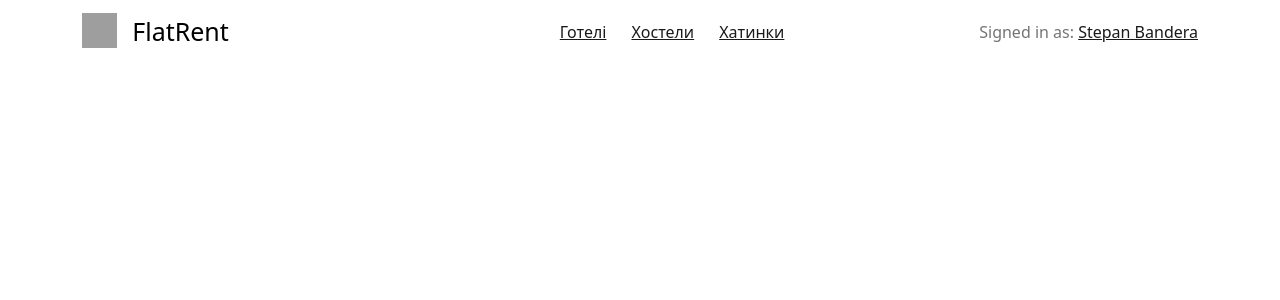
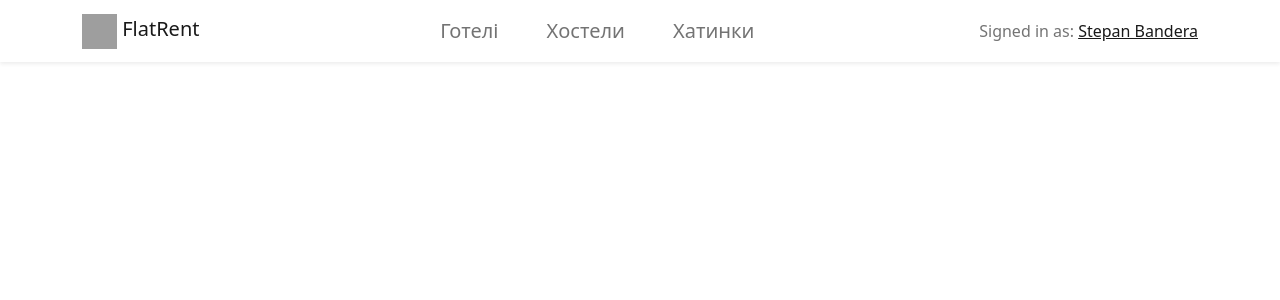
Before and after one commit to sviatikSta/flatrent, a React (Create React App) app in the folder client/: page / in a window 1280 px wide. Shown: the top 300 px of the page. Built offline with nearby package versions, Linux system fonts and the light colour scheme; grey boxes are pictures that could not be loaded.

Commit message:
header fix

```diff
--- a/client/src/components/NavBar.js
+++ b/client/src/components/NavBar.js
@@ -1,10 +1,11 @@
 import { Navbar, NavDropdown, Nav, Container, Row, Col } from "react-bootstrap";
+import NavbarCollapse from "react-bootstrap/esm/NavbarCollapse";
 
 export const NavBar = () => {
   return (
-    <Navbar>
+    <Navbar collapseOnSelect className="shadow-sm" expand="lg" fixed="top">
       <Container>
-        <Navbar.Brand href="#home">
+        <Navbar.Brand href="#home" className="fs-5">
           {" "}
           <img
             alt=""
@@ -13,34 +14,35 @@ export const NavBar = () => {
             height="35"
             className="d-inline-block align-top"
           />{" "}
-          <text style={{ marginLeft: 10, fontSize: 25, color: "black" }}>
             FlatRent
-          </text>
         </Navbar.Brand>
 
-        <Navbar.Collapse
-          className="justify-content-center"
-          style={{ marginLeft: 250 }}
-        >
-          <Navbar.Text>
-            <a href="#login">Готелі </a>
-          </Navbar.Text>
+        <Navbar.Collapse id="responsive-navbar-nav">
+          <Nav
+            className="justify-content-center mx-auto"
+            variant="pills"
+            defaultActiveKey="#"
+          >
+            <Nav.Item className="px-3 fs-5">
+              <Nav.Link herf="#login">Готелі</Nav.Link>
+            </Nav.Item>
+            <Nav.Item className="px-3 fs-5">
+              <Nav.Link herf="#login">Хостели</Nav.Link>
+            </Nav.Item>
+            <Nav.Item className="px-3 fs-5">
+              <Nav.Link herf="#login">Хатинки</Nav.Link>
+            </Nav.Item>
+          </Nav>
 
-          <Navbar.Text style={{ marginInline: 25 }}>
-            <a href="#login">Хостели</a>
-          </Navbar.Text>
+          <Nav className="d-flex justify-content-end">
+            <Navbar.Text>
+              Signed in as: <a href="#login">Stepan Bandera</a>
+            </Navbar.Text>
+          </Nav>
+          </Navbar.Collapse>
 
-          <Navbar.Text>
-            <a href="#login">Хатинки</a>
-          </Navbar.Text>
-        </Navbar.Collapse>
-
-        <Navbar.Collapse className="justify-content-end">
-          <Navbar.Text>
-            Signed in as: <a href="#login">Stepan Bandera</a>
-          </Navbar.Text>
-        </Navbar.Collapse>
-      </Container>
+          <Navbar.Toggle aria-controls="responsive-navbar-nav"/>
+        </Container>
     </Navbar>
   );
 };
```
Also changed, not shown: 1 other file (tests, documents, lock files or other folders).
